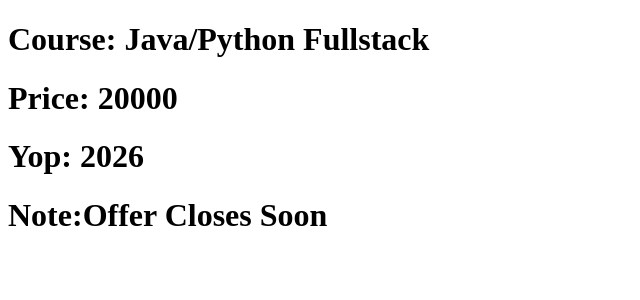
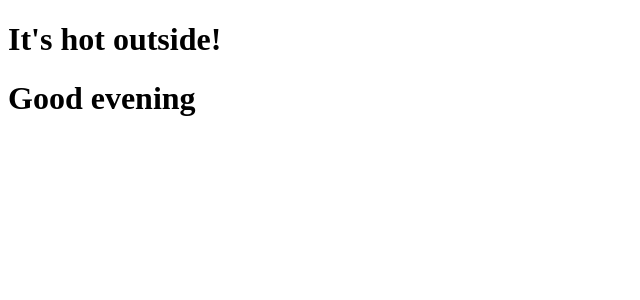
Before and after one commit to rahulsan-22/React-Tasks-M2, a React (Vite) app: page / in a window 1280 px wide. Shown: the top 300 px of the page, without its empty margins (0-640 px from the left). Built offline with nearby package versions, Linux system fonts and the light colour scheme.

Commit message:
Conditional Rendering

```diff
--- a/src/App.jsx
+++ b/src/App.jsx
@@ -90,10 +90,26 @@
 
 //!05/11/2025
 //!Props Drilling
-import Management from './PropsDrilling/Management'
+// import Management from './PropsDrilling/Management'
+
+// const App = () => {
+//   return <Management/>
+// }
+
+// export default App
+
+//!06/11/2025
+//!Conditional Rendering
+import Greeting from './ConditionalRendering/Greeting'
+import UserStatus from './ConditionalRendering/UserStatus'
+import Weather from './ConditionalRendering/Weather'
 
 const App = () => {
-  return <Management/>
+  return <>
+    <Weather temperature={25}/>
+    <UserStatus isAdmin={false}/>
+    <Greeting timeOfDay="evening"/>
+  </>
 }
 
 export default App
--- /dev/null
+++ b/src/ConditionalRendering/Greeting.jsx
@@ -0,0 +1,9 @@
+const Greeting = ({timeOfDay}) => {
+  return (
+    <div>
+      {timeOfDay == "morning" ? <h1>Good Morning</h1> : <h1>Good {timeOfDay}</h1>}
+    </div>
+  )
+}
+
+export default Greeting
--- /dev/null
+++ b/src/ConditionalRendering/UserStatus.jsx
@@ -0,0 +1,9 @@
+const UserStatus = ({isAdmin}) => {
+  return (
+    <div>
+      {isAdmin && <h1>Welcome Admin!</h1>}
+    </div>
+  )
+}
+
+export default UserStatus
--- /dev/null
+++ b/src/ConditionalRendering/Weather.jsx
@@ -0,0 +1,11 @@
+const Weather = ({temperature}) => {
+  if(temperature<15){
+    return <h1>It's cold outside!</h1>
+  }else if(temperature>=15 && temperature<25){
+    return <h1>It's nice outside!</h1>
+  }else{
+    return <h1>It's hot outside!</h1>
+  }
+}
+
+export default Weather
```
